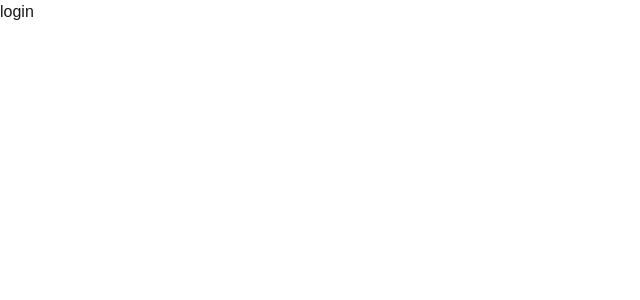
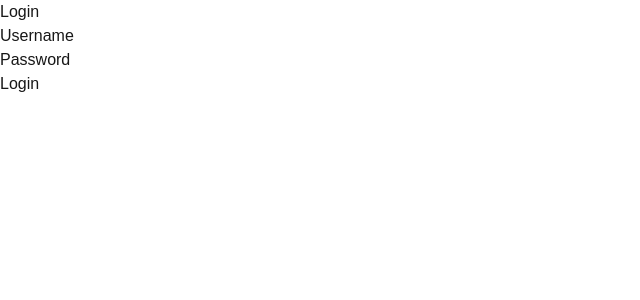
Before and after one commit to JLee-WD/auth-test, a Next.js app: page / in a window 1280 px wide. Shown: the top 300 px of the page, without its empty margins (0-640 px from the left). Built offline with nearby package versions, Linux system fonts and the light colour scheme.

Commit message:
Added todolist and login to home page

```diff
--- a/src/app/page.tsx
+++ b/src/app/page.tsx
@@ -1,6 +1,8 @@
 "use client"
 
 import { useEffect, useState } from "react";
+import TodoList from "./components/todos";
+import Login from "./components/login";
 
 export default function Home() {
   const [authToken, setAuthToken] = useState<string | null>(null);
@@ -16,9 +18,9 @@ export default function Home() {
     {loading ? (
       <div className="text-center">Loading...</div>
     ) : authToken ? (
-      <div>todo list</div>
+      <TodoList />
     ) : (
-      <div>login</div>
+      <Login setAuthToken={setAuthToken} />
     )}
     </div>
   );
```
